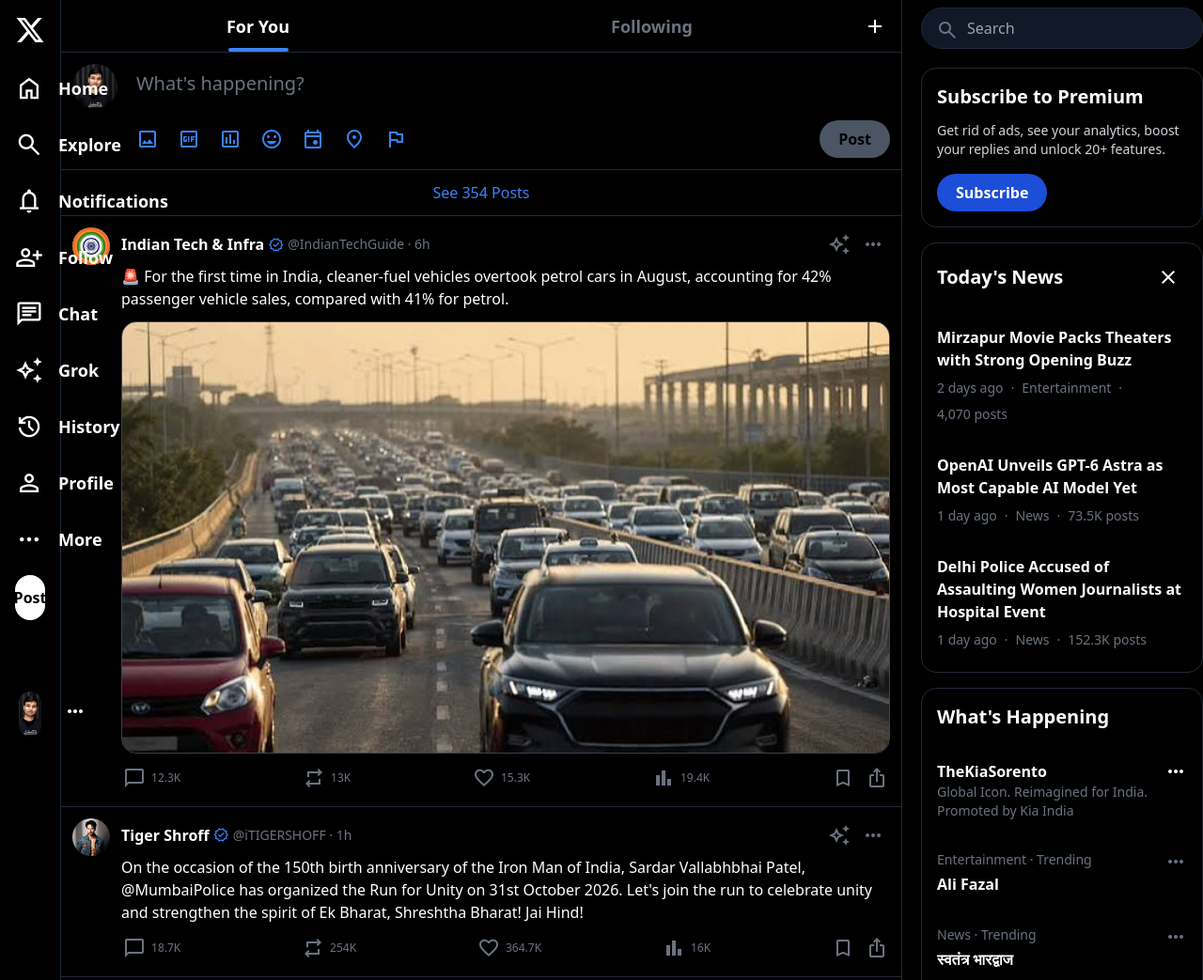
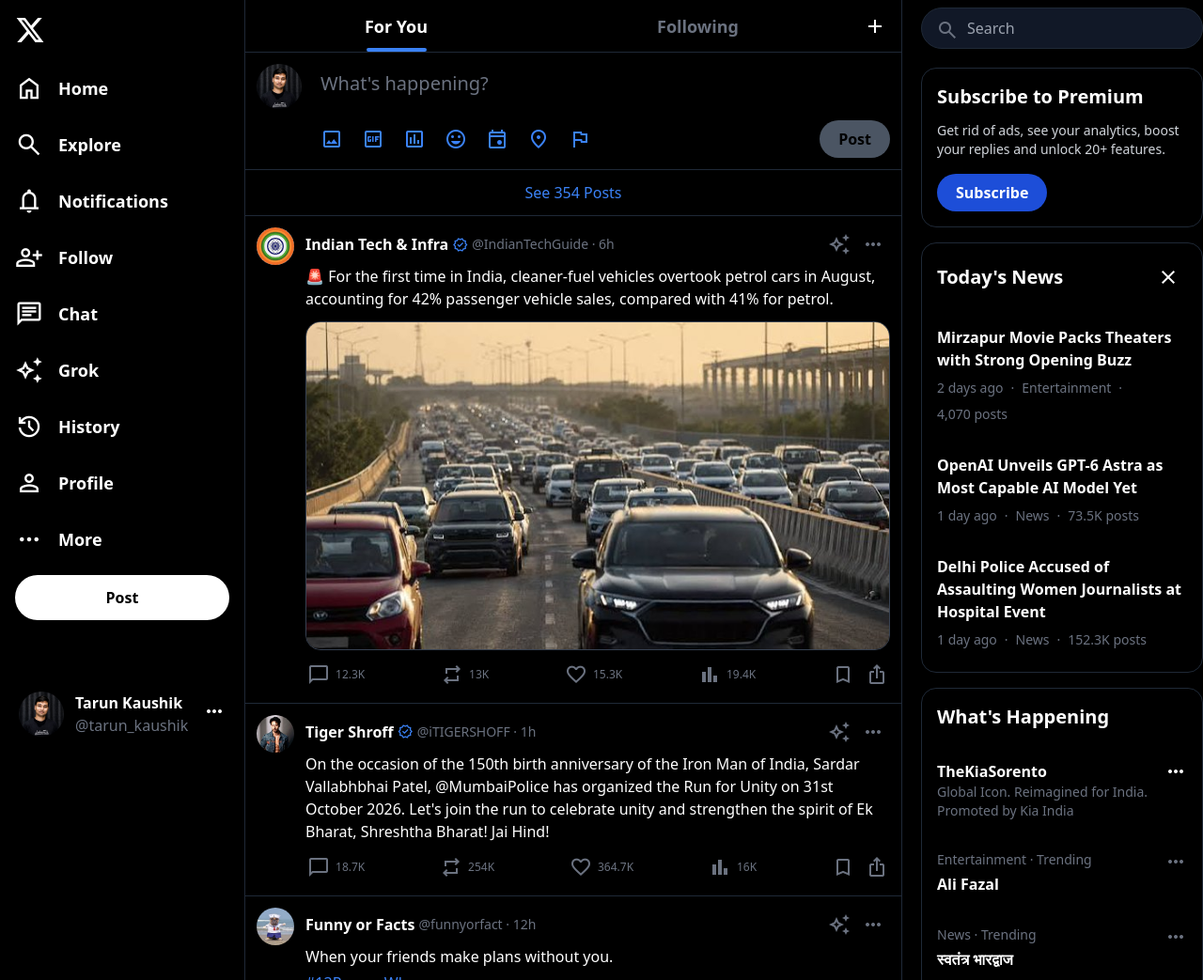
Before and after one commit to Tarunkaushik09/x-clone, a website: page index.html in a window 1280 px wide. Shown: the top 1043 px of the page at 94% size. Drawn offline with nearby package versions, Linux system fonts and the light colour scheme.

Commit message:
index.html

```diff
--- a/index.html
+++ b/index.html
@@ -11,7 +11,7 @@
     <!-- Main Container -->
     <div class="w-full max-w-7xl mx-auto flex min-h-screen">
         <!-- Left Sidebar -->
-        <aside class="first w-30 sm:w-16 lg:w-65 shrink-0 sticky top-0 h-screen flex flex-col border-r border-gray-800 lg:border-r-0">
+        <aside class="first w-[56px] sm:w-[64px] lg:w-[260px] shrink-0 sticky top-0 h-screen flex flex-col border-r border-gray-800 lg:border-r-0">
             <!-- Logo Card -->
             <div class="logo py-4 flex justify-center lg:justify-start lg:px-4">
                 <svg class="w-8 h-8" viewBox="0 0 24 24" fill="currentColor" xmlns="http://www.w3.org/2000/svg">
```
